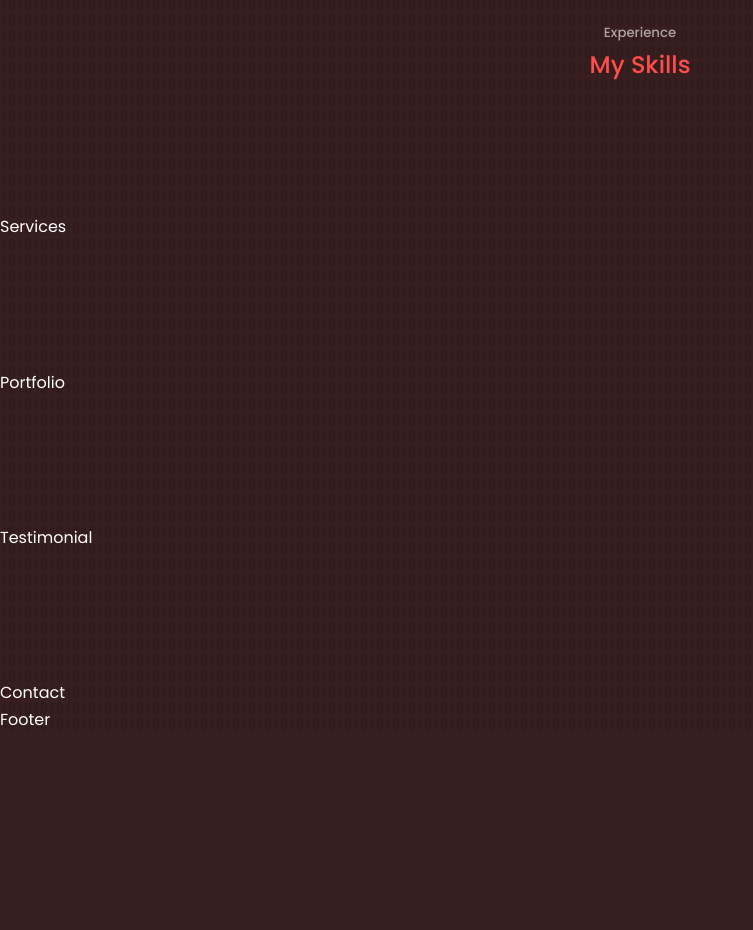
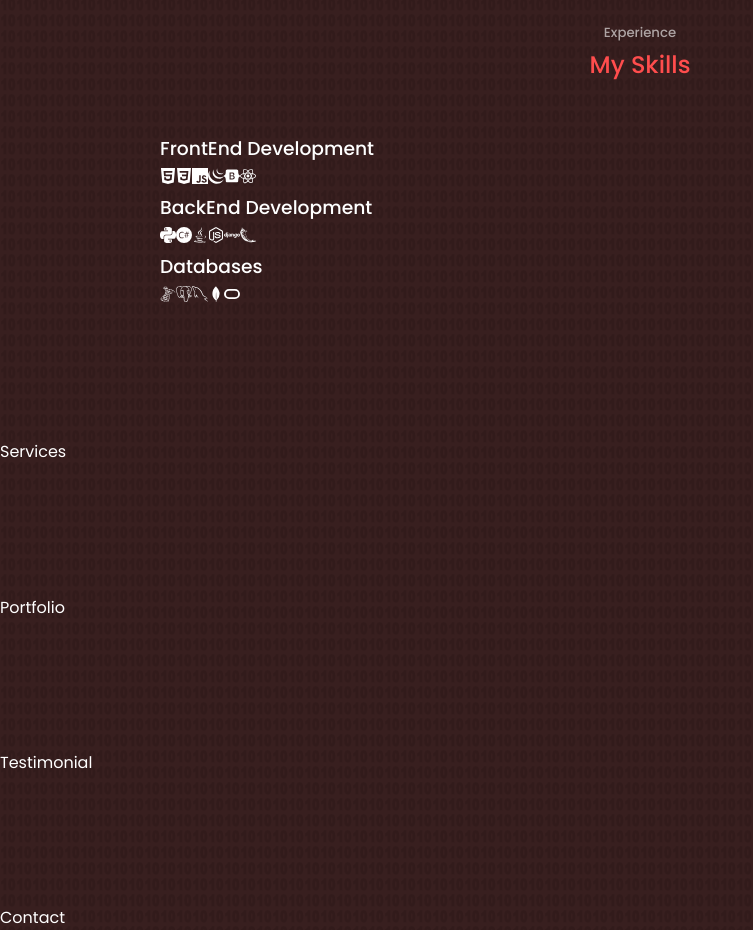
Before and after one commit to inunes1904/PortfolioReact, a React (Create React App) app in the folder react-portfolio/: page / in a window 1280 px wide. Shown: the part 1780-2710 px from the top of the page, without its empty margins (0-753 px from the left). Before the commit the page ends 2513 px from the top, so only its background shows below. Built offline with nearby package versions, Linux system fonts and the light colour scheme; the HTML template or start-up script is replaced by a standard one.

Commit message:
about me done

```diff
--- a/react-portfolio/src/components/experience/Experience.jsx
+++ b/react-portfolio/src/components/experience/Experience.jsx
@@ -1,5 +1,11 @@
 import React from 'react'
 import './experience.css'
+import {ImHtmlFive} from 'react-icons/im'
+import {SiCss3, SiJavascript, SiJquery, SiCsharp,SiMicrosoftsqlserver, SiOracle,
+        SiReact, SiBootstrap,SiPython, SiFlask, SiMongodb,SiPostgresql} from 'react-icons/si'
+import {FaJava, FaNodeJs} from 'react-icons/fa'
+import {DiDjango} from 'react-icons/di'
+import {GrMysql} from 'react-icons/gr'
 
 const Experience = () => {
   return (
@@ -8,13 +14,42 @@ const Experience = () => {
       <h2>My Skills</h2>
     <div className="container experience__container">
       <div className="experience__frontend">
-
+        <h3>FrontEnd Development</h3>
+        <div className="experience__content">
+            <article className="experience__details">
+              <ImHtmlFive/>
+              <SiCss3/>
+              <SiJavascript/>
+              <SiJquery/>
+              <SiBootstrap/>
+              <SiReact/>
+            </article>
+        </div>
       </div>
       <div className="experience__backend">
-
+        <h3>BackEnd Development</h3>
+        <div className="experience__content">
+            <article  className="experience__details">
+              <SiPython/>
+              <SiCsharp/>
+              <FaJava/>
+              <FaNodeJs/>
+              <DiDjango/>
+              <SiFlask/>
+            </article>
+        </div>
       </div>
-      <div className="experience__frontend">
-
+      <div className="experience__database">
+        <h3>Databases</h3>
+        <div className="experience__content">
+            <article  className="experience__details">
+              <SiMicrosoftsqlserver/>
+              <SiPostgresql/>
+              <GrMysql/>
+              <SiMongodb/>
+              <SiOracle/>
+            </article>
+        </div>
       </div>
     </div>
     </section>
```
